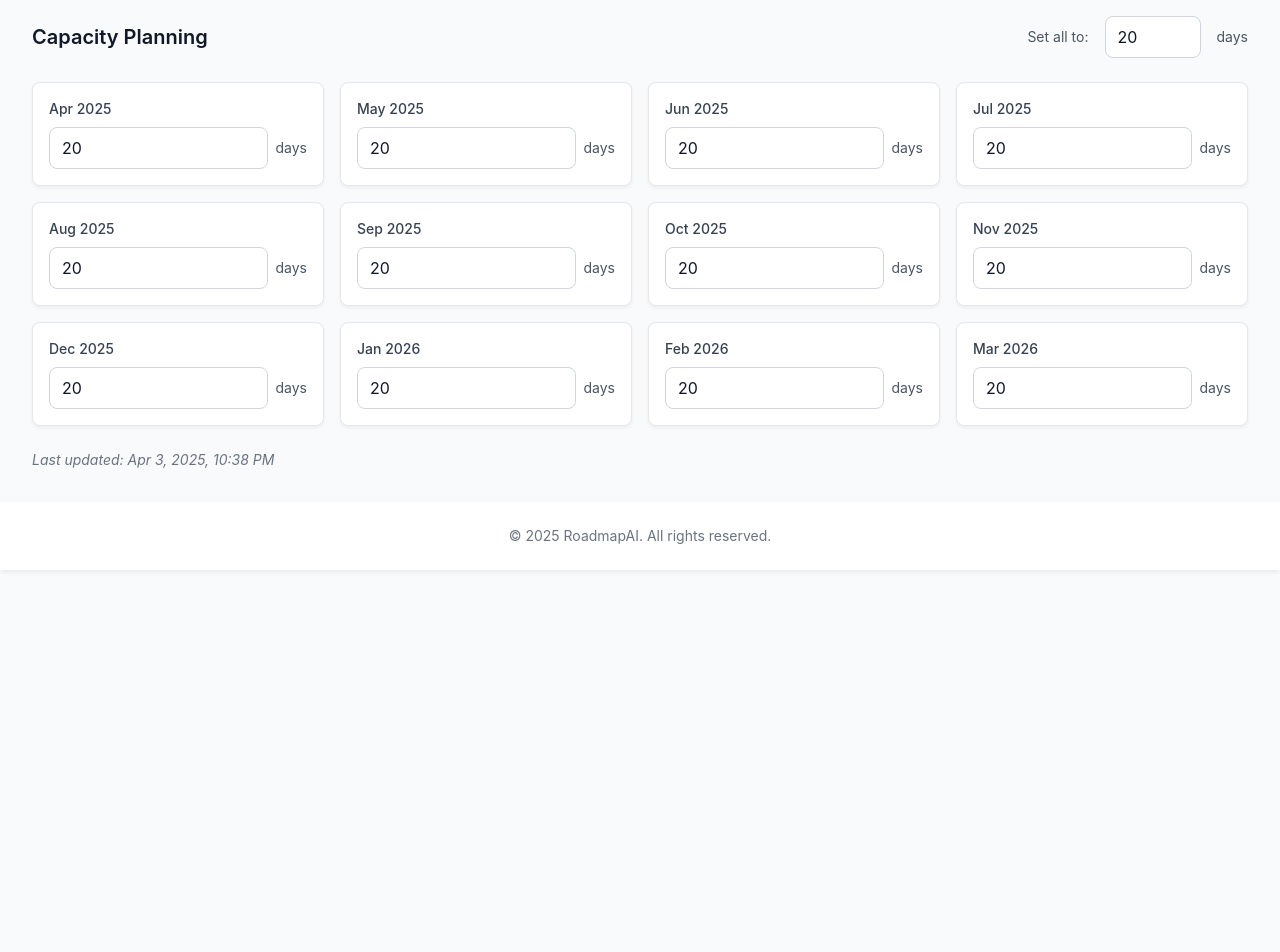
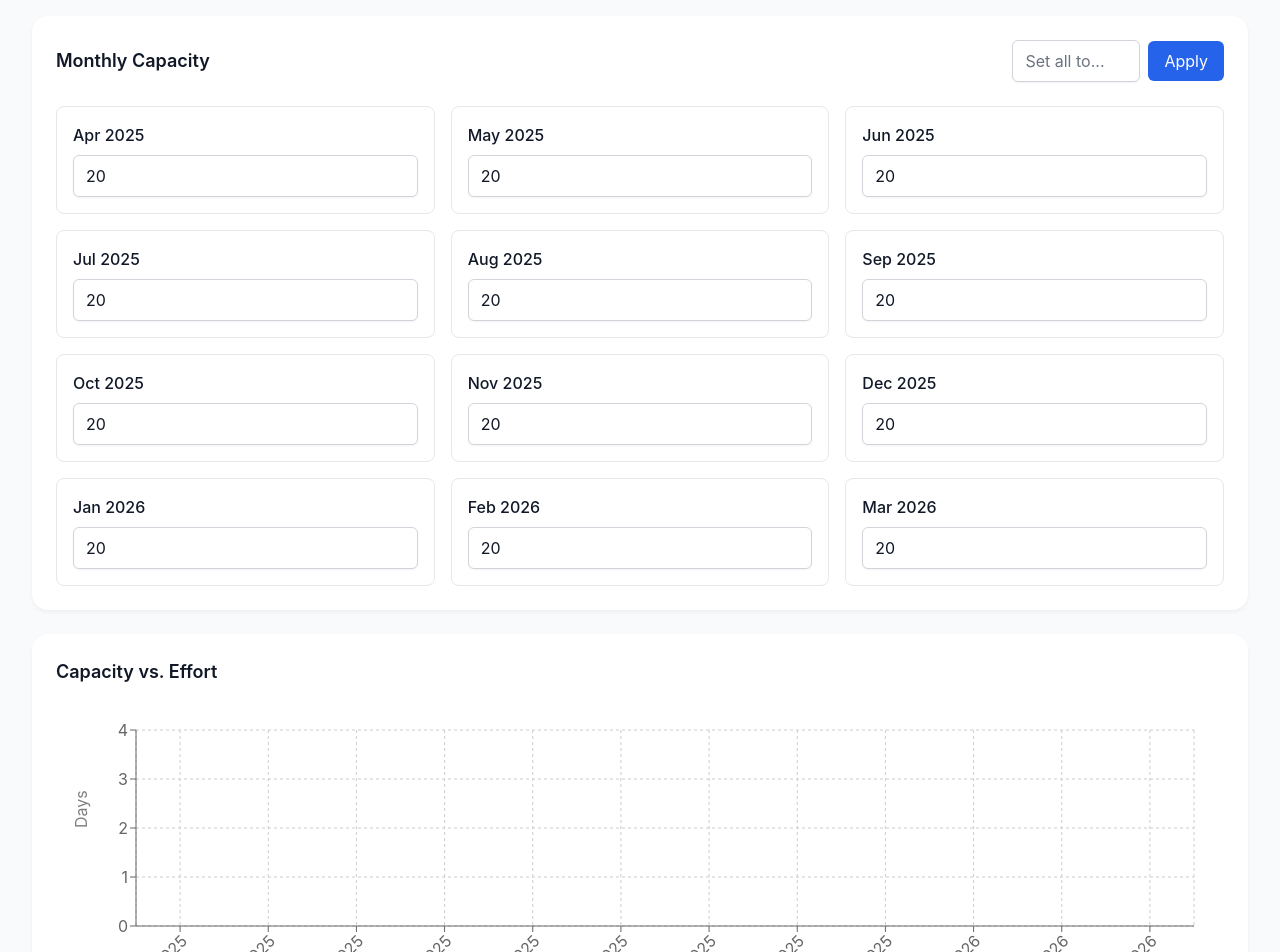
Before and after one commit to david-tiny-machines/RoadmapAI, a Next.js app: page /capacity in a window 1280 px wide. Shown: the part 180-1132 px from the top of the page. Before the commit the page ends 800 px from the top, so only its background shows below. Built offline with nearby package versions, Linux system fonts and the light colour scheme.

Commit message:
feat:(initiatives): added basic chart capability

```diff
--- /dev/null
+++ b/components/capacity/CapacityChart.tsx
@@ -0,0 +1,128 @@
+import { useEffect, useState } from 'react';
+import {
+  BarChart,
+  Bar,
+  XAxis,
+  YAxis,
+  CartesianGrid,
+  Tooltip,
+  Legend,
+  ResponsiveContainer,
+  ReferenceLine,
+} from 'recharts';
+import { Initiative } from '../../types/initiative';
+import { MonthlyCapacity } from '../../types/capacity';
+import { calculateMonthlyEffort } from '../../utils/capacityUtils';
+import { formatMonthYear } from '../../utils/dateUtils';
+
+interface CapacityChartProps {
+  initiatives: Initiative[];
+  monthlyCapacities: MonthlyCapacity[];
+}
+
+const CapacityWarning = ({ data }: { data: any[] }) => {
+  const overCapacityMonths = data.filter(month =>
+    month.totalEffort > month.availableDays
+  );
+
+  if (overCapacityMonths.length === 0) return null;
+
+  return (
+    <div className="mt-4 p-4 bg-yellow-50 border border-yellow-200 rounded-lg">
+      <h4 className="text-yellow-800 font-medium mb-2">⚠️ Capacity Warning</h4>
+      <p className="text-sm text-yellow-700">
+        The following months exceed available capacity:
+      </p>
+      <ul className="mt-2 space-y-1">
+        {overCapacityMonths.map(month => (
+          <li key={month.month} className="text-sm text-yellow-800">
+            <span className="font-medium">{formatMonthYear(month.month)}</span>: {month.totalEffort.toFixed(1)} days planned vs {month.availableDays} days available
+          </li>
+        ))}
+      </ul>
+    </div>
+  );
+};
+
+export default function CapacityChart({ initiatives = [], monthlyCapacities = [] }: CapacityChartProps) {
+  const [isClient, setIsClient] = useState(false);
+
+  useEffect(() => {
+    setIsClient(true);
+  }, []);
+
+  if (!isClient || !monthlyCapacities.length) {
+    return (
+      <div className="mt-6">
+        <div className="bg-white p-6 rounded-xl shadow-soft">
+          <h3 className="text-lg font-semibold text-gray-900 mb-6">Capacity vs. Effort</h3>
+          <div className="h-[400px] flex items-center justify-center text-gray-500">
+            {!isClient ? 'Loading chart...' : 'No capacity data available'}
+          </div>
+        </div>
+      </div>
+    );
+  }
+
+  const data = calculateMonthlyEffort(initiatives, monthlyCapacities);
+
+  return (
+    <div className="mt-6">
+      <div className="bg-white p-6 rounded-xl shadow-soft">
+        <h3 className="text-lg font-semibold text-gray-900 mb-6">Capacity vs. Effort</h3>
+        <div className="h-[400px]">
+          <ResponsiveContainer width="100%" height={400}>
+            <BarChart
+              data={data}
+              margin={{
+                top: 20,
+                right: 30,
+                left: 20,
+                bottom: 80,
+              }}
+            >
+              <CartesianGrid strokeDasharray="3 3" />
+              <XAxis
+                dataKey="month"
+                tickFormatter={formatMonthYear}
+                interval={0}
+                angle={-45}
+                textAnchor="end"
+                height={80}
+              />
+              <YAxis
+                label={{ value: 'Days', angle: -90, position: 'insideLeft' }}
+              />
+              <Tooltip />
+              <Legend />
+              <Bar
+                dataKey="mandatoryEffort"
+                stackId="effort"
+                fill="#f97316"
+                name="Mandatory Effort"
+              />
+              <Bar
+                dataKey="optionalEffort"
+                stackId="effort"
+                fill="#2563eb"
+                name="Optional Effort"
+              />
+              <ReferenceLine
+                y={data[0]?.availableDays}
+                stroke="#059669"
+                strokeWidth={2}
+                strokeDasharray="3 3"
+                label={{
+                  value: "Available Capacity",
+                  fill: "#059669",
+                  position: "right"
+                }}
+              />
+            </BarChart>
+          </ResponsiveContainer>
+        </div>
+        <CapacityWarning data={data} />
+      </div>
+    </div>
+  );
+}
--- a/components/capacity/CapacityManager.tsx
+++ b/components/capacity/CapacityManager.tsx
@@ -1,12 +1,15 @@
 import { useState, useEffect } from 'react';
 import { CapacityData, MonthlyCapacity } from '../../types/capacity';
 import { getNextNMonths, formatMonthYear, getDefaultCapacity } from '../../utils/dateUtils';
+import CapacityChart from './CapacityChart';
+import { Initiative } from '../../types/initiative';
 
 const MONTHS_TO_SHOW = 12;
 const STORAGE_KEY = 'roadmapai_capacity';
 
 interface CapacityManagerProps {
   onCapacityChange?: (capacity: CapacityData) => void;
+  initiatives?: Initiative[];
 }
 
 const getInitialCapacityData = (): CapacityData => {
@@ -21,10 +24,11 @@ const getInitialCapacityData = (): CapacityData => {
   };
 };
 
-export default function CapacityManager({ onCapacityChange }: CapacityManagerProps) {
+export default function CapacityManager({ onCapacityChange, initiatives = [] }: CapacityManagerProps) {
   const [isClient, setIsClient] = useState(false);
   const [bulkValue, setBulkValue] = useState<string>('20');
   const [capacityData, setCapacityData] = useState<CapacityData>(getInitialCapacityData);
+  const [bulkUpdateValue, setBulkUpdateValue] = useState('');
 
   useEffect(() => {
     setIsClient(true);
@@ -51,80 +55,79 @@ export default function CapacityManager({ onCapacityChange }: CapacityManagerPro
     }));
   };
 
-  const handleBulkUpdate = (value: string) => {
-    setBulkValue(value);
-    const numValue = Math.max(0, parseInt(value) || 0);
-    setCapacityData(prev => ({
-      ...prev,
-      monthlyCapacities: prev.monthlyCapacities.map(mc => ({
-        ...mc,
-        availableDays: numValue,
-      })),
-      updatedAt: new Date().toISOString(),
+  const handleBulkUpdate = () => {
+    const value = parseFloat(bulkUpdateValue);
+    if (!isNaN(value)) {
+      const updatedCapacities = capacityData.monthlyCapacities.map(item => ({
+        ...item,
+        availableDays: value
       }));
+
+      const newCapacityData = {
+        ...capacityData,
+        monthlyCapacities: updatedCapacities,
+        updatedAt: new Date().toISOString()
+      };
+
+      setCapacityData(newCapacityData);
+      if (onCapacityChange) {
+        onCapacityChange(newCapacityData);
+      }
+      setBulkUpdateValue('');
+    }
   };
 
   if (!isClient) {
-    return <div>Loading...</div>;
+    return (
+      <div className="space-y-6">
+        <div className="bg-white p-6 rounded-xl shadow-soft">
+          <div className="flex items-center justify-center h-32">
+            <div className="animate-spin rounded-full h-8 w-8 border-b-2 border-blue-600"></div>
+          </div>
+        </div>
+      </div>
+    );
   }
 
   return (
     <div className="space-y-6">
-      <div className="flex justify-between items-center">
-        <h2 className="text-xl font-semibold text-gray-900">Capacity Planning</h2>
+      <div className="bg-white p-6 rounded-xl shadow-soft">
+        <div className="flex justify-between items-center mb-6">
+          <h3 className="text-lg font-semibold text-gray-900">Monthly Capacity</h3>
           <div className="flex items-center space-x-4">
-          <label className="text-sm text-gray-600">Set all to:</label>
+            <div className="flex items-center space-x-2">
               <input
                 type="number"
-            min="0"
-            className="input-field w-24"
-            value={bulkValue}
-            onChange={(e) => handleBulkUpdate(e.target.value)}
+                value={bulkUpdateValue}
+                onChange={(e) => setBulkUpdateValue(e.target.value)}
+                placeholder="Set all to..."
+                className="w-32 px-3 py-2 border border-gray-300 rounded-md shadow-sm focus:outline-none focus:ring-2 focus:ring-blue-500 focus:border-blue-500"
               />
-          <span className="text-sm text-gray-600">days</span>
-        </div>
-      </div>
-
-      <div className="grid grid-cols-1 md:grid-cols-2 lg:grid-cols-3 xl:grid-cols-4 gap-4">
-        {capacityData.monthlyCapacities.map(({ month, availableDays }) => (
-          <div
-            key={month}
-            className="p-4 bg-white rounded-lg border border-gray-200 shadow-soft"
+              <button
+                onClick={handleBulkUpdate}
+                className="px-4 py-2 bg-blue-600 text-white rounded-md hover:bg-blue-700 focus:outline-none focus:ring-2 focus:ring-blue-500 focus:ring-offset-2"
               >
-            <div className="flex flex-col space-y-2">
-              <label
-                htmlFor={`capacity-${month}`}
-                className="text-sm font-medium text-gray-700"
-              >
-                {formatMonthYear(month)}
-              </label>
-              <div className="flex items-center space-x-2">
-                <input
-                  id={`capacity-${month}`}
-                  type="number"
-                  min="0"
-                  value={availableDays}
-                  onChange={(e) =>
-                    handleCapacityChange(month, Math.max(0, parseInt(e.target.value) || 0))
-                  }
-                  className="input-field"
-                />
-                <span className="text-sm text-gray-600">days</span>
+                Apply
+              </button>
             </div>
           </div>
         </div>
+        <div className="grid grid-cols-1 md:grid-cols-2 lg:grid-cols-3 gap-4">
+          {capacityData.monthlyCapacities.map((item, index) => (
+            <div key={item.month} className="p-4 border border-gray-200 rounded-lg">
+              <h4 className="font-medium text-gray-900 mb-2">{formatMonthYear(item.month)}</h4>
+              <input
+                type="number"
+                value={item.availableDays}
+                onChange={(e) => handleCapacityChange(item.month, parseFloat(e.target.value))}
+                className="w-full px-3 py-2 border border-gray-300 rounded-md shadow-sm focus:outline-none focus:ring-2 focus:ring-blue-500 focus:border-blue-500"
+                placeholder="Available days"
+              />
+            </div>
           ))}
         </div>
-
-      <p className="text-sm text-gray-500 italic">
-        Last updated: {new Date(capacityData.updatedAt).toLocaleString('en-US', {
-          year: 'numeric',
-          month: 'short',
-          day: 'numeric',
-          hour: '2-digit',
-          minute: '2-digit',
-        })}
-      </p>
+      </div>
+      {isClient && <CapacityChart initiatives={initiatives} monthlyCapacities={capacityData.monthlyCapacities} />}
     </div>
   );
 }
--- a/package.json
+++ b/package.json
@@ -10,9 +10,11 @@
   },
   "dependencies": {
     "@tailwindcss/postcss7-compat": "^2.2.17",
+    "@types/recharts": "^1.8.29",
     "next": "^15.2.3",
     "react": "^19.0.0",
-    "react-dom": "^19.0.0"
+    "react-dom": "^19.0.0",
+    "recharts": "^2.15.2"
   },
   "devDependencies": {
     "@tailwindcss/forms": "^0.5.10",
--- /dev/null
+++ b/utils/capacityUtils.ts
@@ -0,0 +1,59 @@
+import { Initiative } from '../types/initiative';
+import { MonthlyCapacity } from '../types/capacity';
+
+interface MonthlyEffort {
+  month: string;
+  availableDays: number;
+  totalEffort: number;
+  mandatoryEffort: number;
+  optionalEffort: number;
+}
+
+export function calculateMonthlyEffort(
+  initiatives: Initiative[] = [],
+  monthlyCapacities: MonthlyCapacity[] = []
+): MonthlyEffort[] {
+  if (!monthlyCapacities?.length) {
+    return [];
+  }
+
+  // Initialize monthly effort data
+  const monthlyEffortMap = new Map<string, MonthlyEffort>();
+  monthlyCapacities.forEach(({ month, availableDays }) => {
+    monthlyEffortMap.set(month, {
+      month,
+      availableDays,
+      totalEffort: 0,
+      mandatoryEffort: 0,
+      optionalEffort: 0,
+    });
+  });
+
+  // Calculate effort for each initiative
+  initiatives.forEach((initiative) => {
+    let startDate = new Date(initiative.startMonth || monthlyCapacities[0].month);
+    let endDate = new Date(initiative.endMonth || monthlyCapacities[2].month); // Default to first 3 months
+
+    const monthCount = (endDate.getFullYear() - startDate.getFullYear()) * 12
+      + endDate.getMonth() - startDate.getMonth() + 1;
+
+    const effortPerMonth = initiative.effortEstimate / monthCount;
+
+    monthlyCapacities.forEach(({ month }) => {
+      const currentDate = new Date(month);
+      if (currentDate >= startDate && currentDate <= endDate) {
+        const monthData = monthlyEffortMap.get(month);
+        if (monthData) {
+          monthData.totalEffort += effortPerMonth;
+          if (initiative.isMandatory) {
+            monthData.mandatoryEffort += effortPerMonth;
+          } else {
+            monthData.optionalEffort += effortPerMonth;
+          }
+        }
+      }
+    });
+  });
+
+  return Array.from(monthlyEffortMap.values());
+}
```
Also changed, not shown: styles/globals.css (+17 -0 lines), types/initiative.ts (+3 -5 lines), 1 other file (tests, documents, lock files or other folders). Lines whose indentation alone changed are shown as unchanged.
